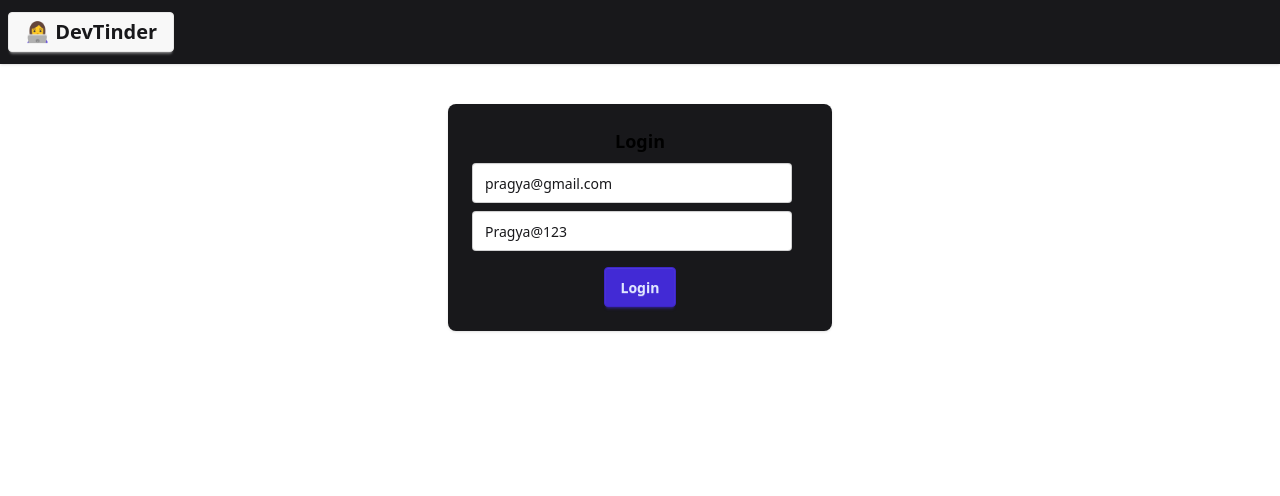
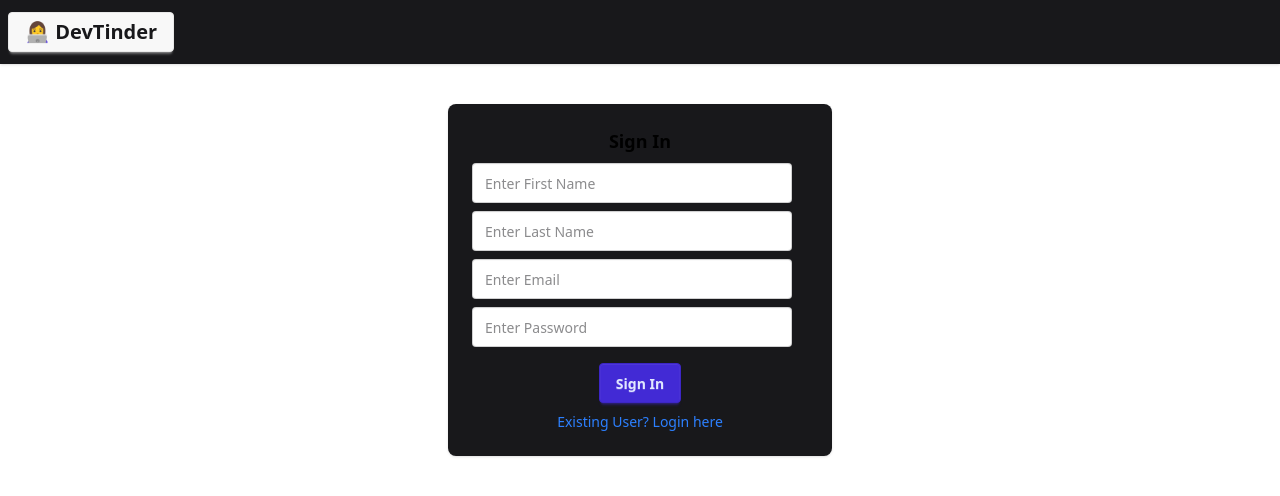
Before and after one commit to Pragyatiwarii123/devTinder-FE, a React (Vite) app: page /login in a window 1280 px wide. Shown: the top 496 px of the page. Built offline with nearby package versions, Linux system fonts and the light colour scheme; no server answers.

Commit message:
added sign up form plus some fixes

```diff
--- a/index.html
+++ b/index.html
@@ -4,7 +4,7 @@
     <meta charset="UTF-8" />
     <link rel="icon" type="image/svg+xml" href="/vite.svg" />
     <meta name="viewport" content="width=device-width, initial-scale=1.0" />
-    <title>y</title>
+    <title>DevTinder</title>
   </head>
   <body>
     <div id="root"></div>
--- a/src/components/Connections.jsx
+++ b/src/components/Connections.jsx
@@ -27,11 +27,15 @@ const Connections = () => {
         fetchConnections()
     }, [])
 
+    if(connections.length <=0){
+        return <h1 className="flex justify-center font-bold my-10 ">No Connection Found</h1>
+    }
+
     return (
         <div className="text-center my-10">
             <h1 className="font-bold my-10 text-3xl">Connections</h1>
             {connections.map((el) => {
-                return <div className="flex m-4 p-4 rounded-lg bg-base-300 w-1/2 mx-auto">
+                return <div className="flex m-4 p-4 rounded-lg bg-base-300 w-1/2 mx-auto" key={el._id}>
                     <figure >
 
                         <img
--- a/src/components/EditProfile.jsx
+++ b/src/components/EditProfile.jsx
@@ -10,10 +10,10 @@ const EditProfile = ({ user }) => {
 
     const [firstName, setFirstName] = useState(user.firstName)
     const [lastName, setLastName] = useState(user.lastName)
-    const [photoUrl, setPhotoUrl] = useState(user.photoUrl)
-    const [age, setAge] = useState(user.age)
-    const [gender, setGender] = useState(user.gender)
-    const [about, setAbout] = useState(user.about)
+    const [photoUrl, setPhotoUrl] = useState(user.photoUrl || '')
+    const [age, setAge] = useState(user.age || '')
+    const [gender, setGender] = useState(user.gender || '')
+    const [about, setAbout] = useState(user.about || '')
     const [error, setError] = useState("")
     const [showToast, setShowToast] = useState(false)
 
--- a/src/components/Login.jsx
+++ b/src/components/Login.jsx
@@ -8,13 +8,15 @@ import { BASE_URL } from '../utils/constant'
 const Login = () => {
     const dispatch = useDispatch()
     const navigate = useNavigate()
-
-    const [emailId, setEmailId] = useState("pragya@gmail.com")
-    const [password, setPassword] = useState("Pragya@123")
+    const [firstName, setFirstName] = useState("")
+    const [lastName, setLastName] = useState("")
+    const [emailId, setEmailId] = useState("")
+    const [password, setPassword] = useState("")
     const [error, setError] = useState('')
+    const [isLoginForm, setIsLoginForm] = useState(false)
 
 
-    const handleSubmit = async () => {
+    const handleLogin = async () => {
         try {
             let res = await axios.post(
                 `${BASE_URL}/login`,
@@ -31,11 +33,54 @@ const Login = () => {
             setError(errorMessage)
         }
     }
+
+    const handleSignUp = async () => {
+        try {
+            let res = await axios.post(
+                `${BASE_URL}/signup`,
+                {
+                    emailId,
+                    password,
+                    firstName,
+                    lastName
+                }, { withCredentials: true }
+            )
+            dispatch(addUser(res.data.data))
+            // redirect to feed page
+            return navigate('/profile')
+        } catch (err) {
+            console.log(err, "reereereeeeree")
+            const errorMessage = err?.response?.data?.error || "Something went wrong"
+            setError(errorMessage)
+        }
+    }
+
     return (
         <div className='flex justify-center my-10'>
             <div className="card bg-base-content w-96 shadow-sm">
                 <div className="card-body">
-                    <h2 className="card-title text-black justify-center">Login</h2>
+                    <h2 className="card-title text-black justify-center">{isLoginForm ? 'Login' : 'Sign In'}</h2>
+                    {!isLoginForm &&
+                        <>
+                            <div>
+                                <input
+                                    type="text"
+                                    placeholder="Enter First Name"
+                                    className="input"
+                                    value={firstName}
+                                    onChange={(e) => setFirstName(e.target.value)}
+                                />
+                            </div>
+                            <div>
+                                <input
+                                    type="text"
+                                    placeholder="Enter Last Name"
+                                    className="input"
+                                    value={lastName}
+                                    onChange={(e) => setLastName(e.target.value)}
+                                />
+                            </div>
+                        </>}
                     <div>
                         <input
                             type="text"
@@ -47,7 +92,7 @@ const Login = () => {
                     </div>
                     <div>
                         <input
-                            type="text"
+                            type="password"
                             placeholder="Enter Password"
                             className="input"
                             value={password}
@@ -56,8 +101,11 @@ const Login = () => {
                     </div>
                     <p className='text-red-500'>{error}</p>
                     <div className="card-actions justify-center">
-                        <button className="btn btn-primary" onClick={handleSubmit}>Login</button>
+                        <button className="btn btn-primary" onClick={isLoginForm ? handleLogin : handleSignUp}>{isLoginForm ? 'Login' : 'Sign In'}</button>
                     </div>
+                    <p className='text-blue-500 mx-auto cursor-pointer' onClick={() => setIsLoginForm(!isLoginForm)}>
+                        {isLoginForm ? 'New User? Sign In here' : 'Existing User? Login here'}
+                    </p>
                 </div>
             </div>
         </div>
```
